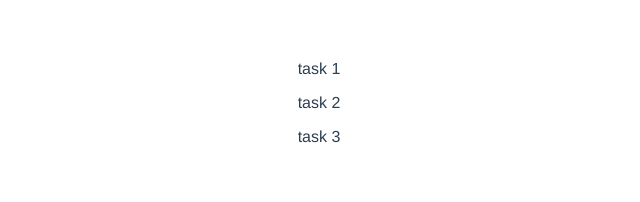
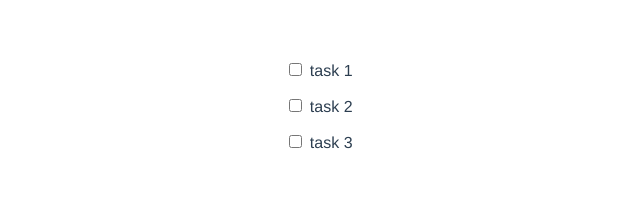
Before and after one commit to hai14894/vue-practice, a Vue app: page / in a window 1280 px wide. Shown: the top 202 px of the page, without its empty margins (321-961 px from the left). Built offline with nearby package versions, Linux system fonts and the light colour scheme.

Commit message:
mutate completed field using

```diff
--- a/src/App.vue
+++ b/src/App.vue
@@ -1,6 +1,6 @@
 <template>
   <div id='App'>
-    <Todos v-bind:todos="todos"/>
+    <Todos v-bind:todos="todos" v-on:is-completed="isCompleted"/>
 
   </div>
 
@@ -25,14 +25,19 @@ export default {
         {
           id: 2,
           title : "task 2",
-          completed: true
+          completed: false
         },
         {
           id: 3,
           title : "task 3",
-          completed: true
+          completed: false
         }
       ]
+    }
+  },
+  methods:{
+    isCompleted(id) {
+      this.todos[id - 1].completed = !this.todos[id - 1].completed
     }
   }
 }
--- a/src/components/TodoItem.vue
+++ b/src/components/TodoItem.vue
@@ -1,12 +1,22 @@
 <template>
-    <div>
-        <p>{{todo.title}}</p>
-    </div>
+  <div v-bind:class="{'is-completed':todo.completed}">
+    <p>
+      <input type="checkbox" @change="$emit('is-completed', todo.id)" />
+      {{todo.title}}
+    </p>
+  </div>
 </template>
 
 <script>
 export default {
-    name: "TodoItem",
-    props: ["todo"]
+  name: "TodoItem",
+  props: ["todo"]
+
+};
+</script>
+
+<style scoped>
+.is-completed {
+  text-decoration: line-through;
 }
-</script>
+</style>
--- a/src/components/Todos.vue
+++ b/src/components/Todos.vue
@@ -1,6 +1,6 @@
 <template>
   <div v-for="todo in todos" v-bind:key="todo.id">
-    <TodoItem v-bind:todo="todo"/>
+    <TodoItem v-bind:todo="todo" @update-todo="update" v-on:is-completed="$emit('is-completed',todo.id)"/>
   </div>
 </template>
 <script>
@@ -10,6 +10,11 @@ export default {
   props: ["todos"],
   components:{
       TodoItem
+  },
+  methods:{
+      update(completed){
+          this.todo.completed = completed
+      }
   }
 };
 </script>
```
